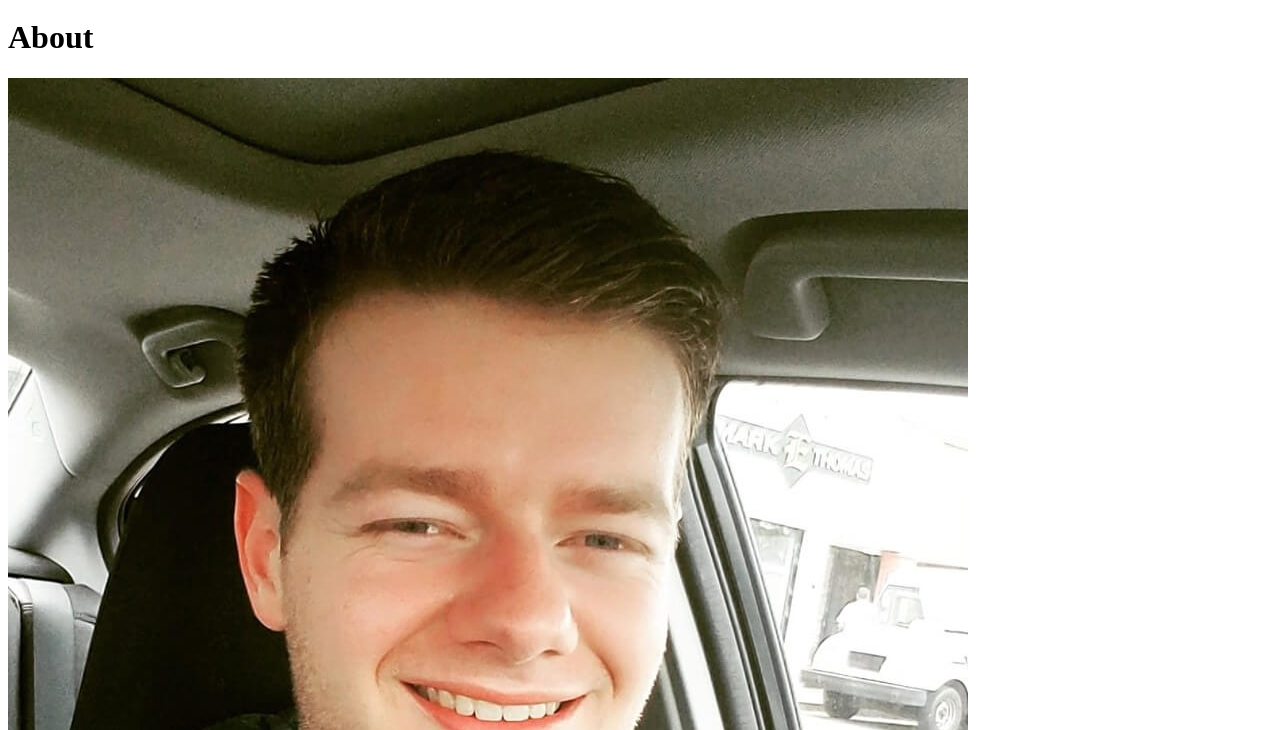
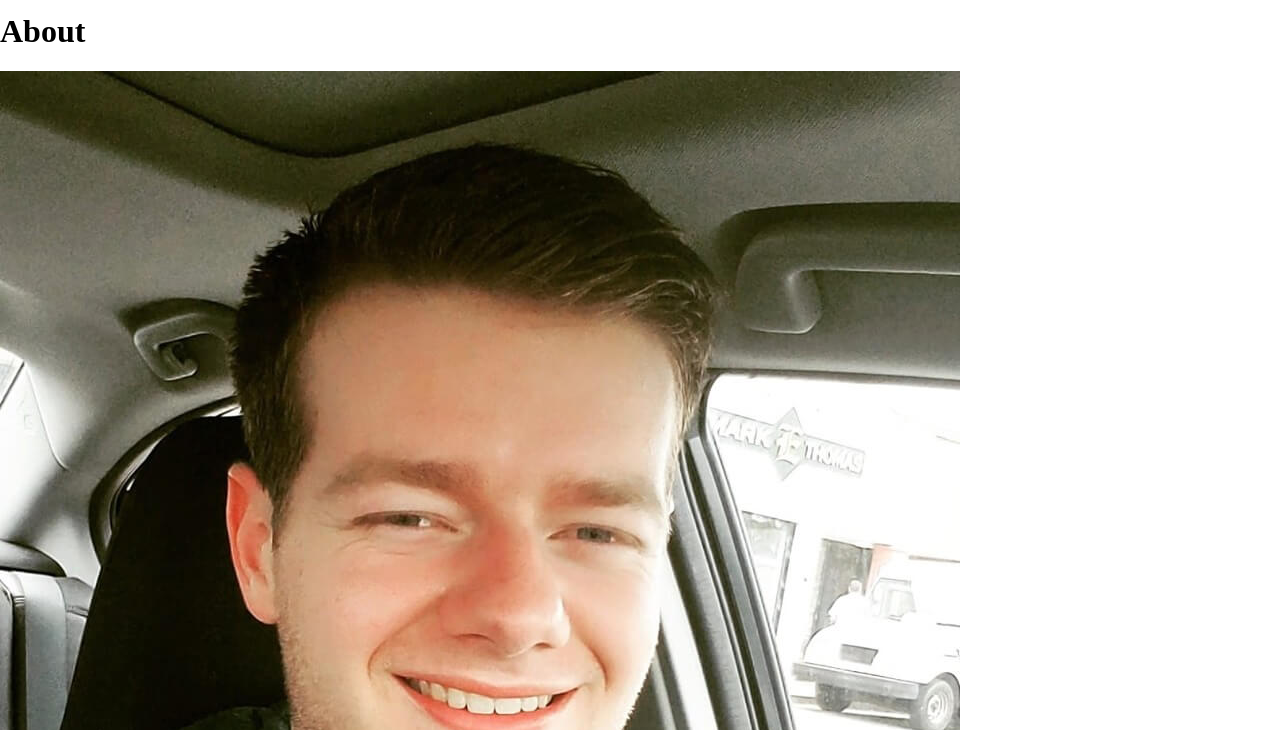
Before and after one commit to DerekHalloranDesigns/portfolio-website, a plain HTML site: page about.html in a window 1280 px wide. Shown: the part 1284-2014 px from the top of the page. Drawn offline with nearby package versions, Linux system fonts and the light colour scheme.

Commit message:
Linked CDN

```diff
--- a/about.html
+++ b/about.html
@@ -5,6 +5,7 @@
   <meta http-equiv="Content-Type" content="text/html; charset=utf-8">
 	<meta name="author" content="Derek Halloran">
 	<meta name="description" content="Derek Halloran Designs UX Portfolio Website">
+  <link rel="stylesheet" type="text/css" href="https://cdnjs.cloudflare.com/ajax/libs/normalize/8.0.0/normalize.min.css">
   <link rel="stylesheet" type="text/css" href="css/style.css">
 	<title>Derek Halloran Designs</title>
 </head>
```
Also changed, not shown: index.html (+1 -0 lines), pluto-pay.html (+1 -0 lines).
